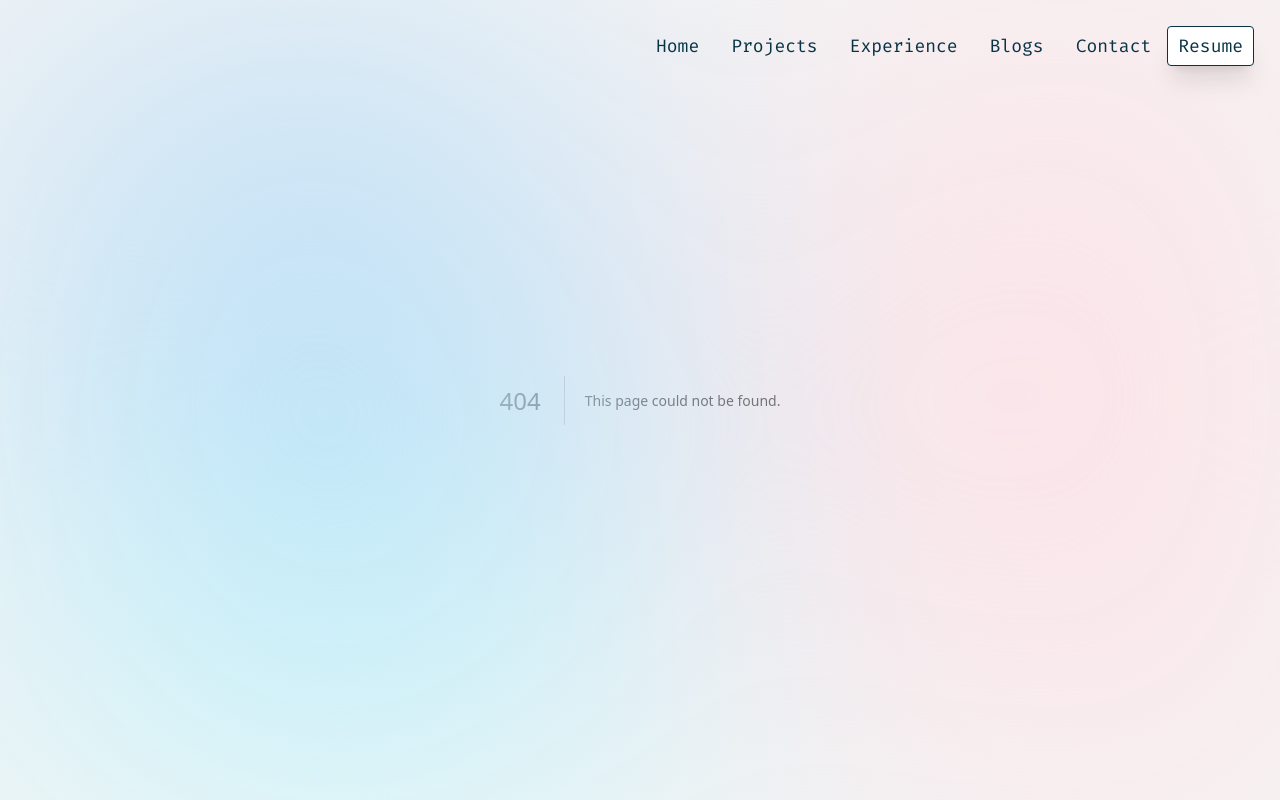
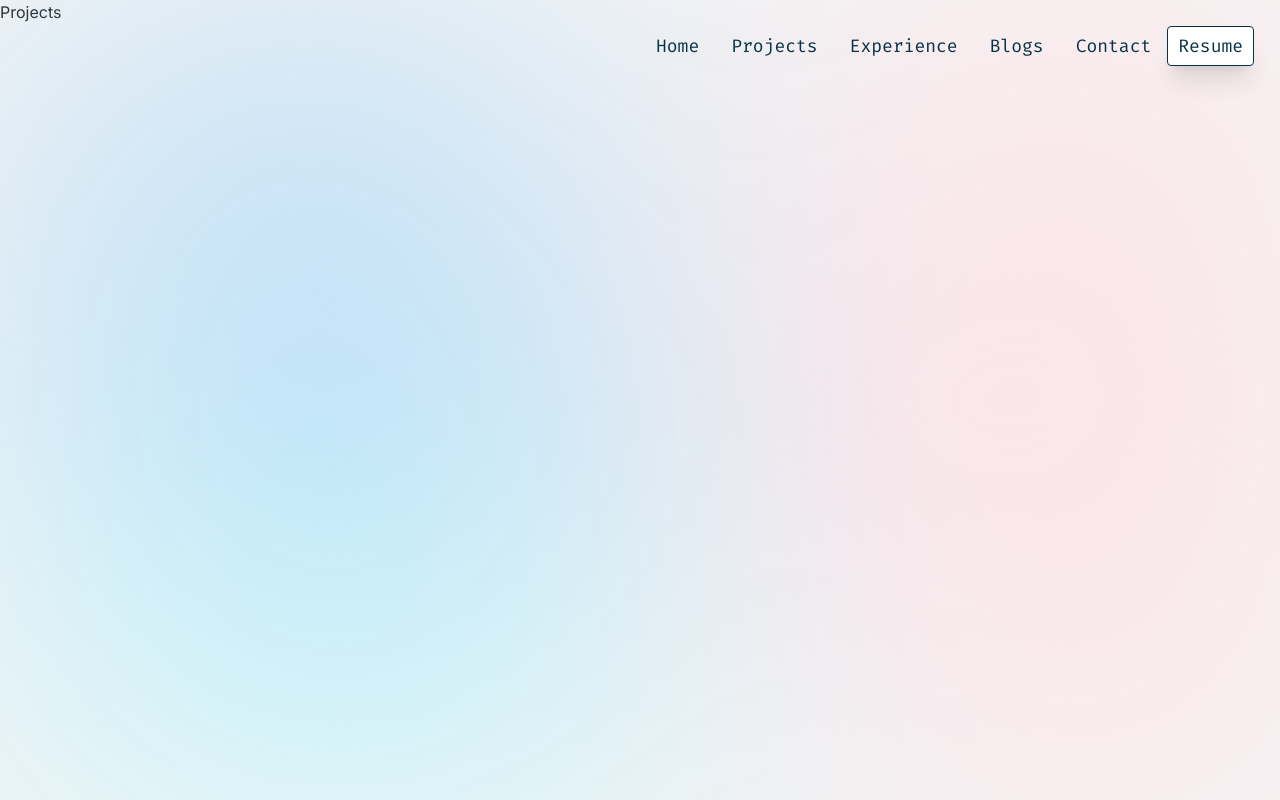
Before and after one commit to sebzz2k2/sebin, a Next.js app: page /projects in a window 1280 px wide. Before the commit this address had no page. Built offline with nearby package versions, Linux system fonts and the light colour scheme.

Commit message:
init projects

```diff
--- /dev/null
+++ b/src/app/projects/page.tsx
@@ -0,0 +1,7 @@
+import React from "react";
+
+const Projects = () => {
+  return <div className="h-screen">Projects</div>;
+};
+
+export default Projects;
```
